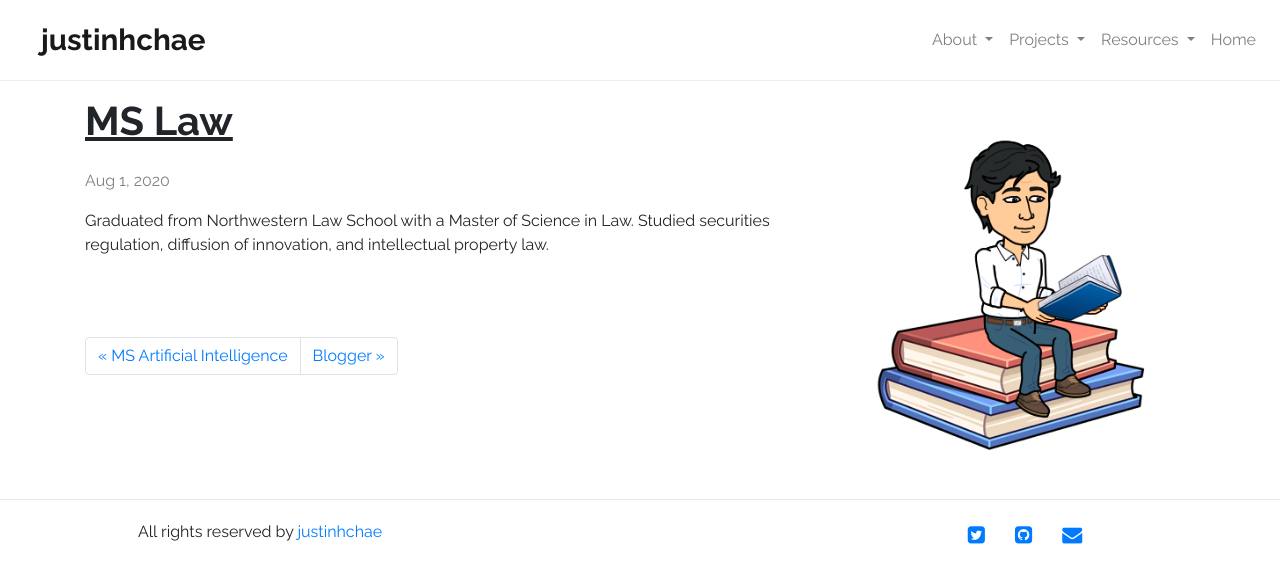
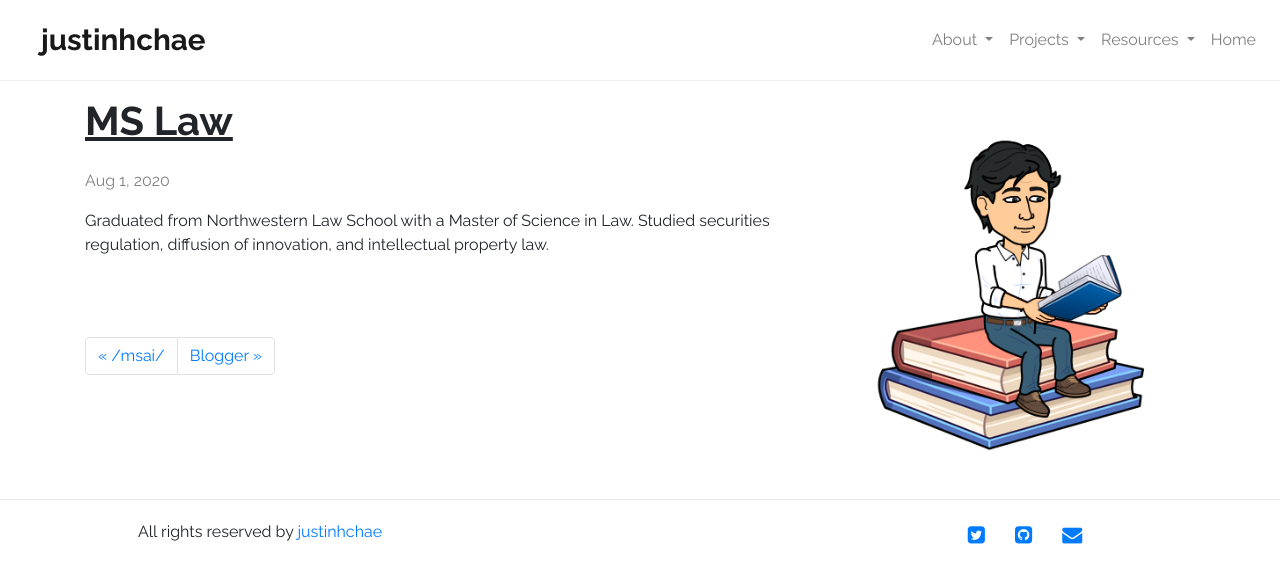
Before and after one commit to justinhchae/justinhchae.github.io, a Jekyll site: the page built from _posts/2019-08-01-msl.markdown, in a window 1280 px wide. Shown: the top 583 px of the page. Built offline with Jekyll 4.4.1, drawn with Linux system fonts in a browser that asks for light colours.

Commit message:
Update post.html

```diff
--- a/_layouts/post.html
+++ b/_layouts/post.html
@@ -29,13 +29,13 @@
           {% if page.next.url %}
           <li class="page-item">
 <!--            <a class="page-link" href="#" tabindex="-1">&laquo; {{page.next.title}}</a>-->
-            <a class="page-link" href={{"/" | relative_url}}>&laquo; {{page.next.title}} </a>
+            <a class="page-link" href={{"" | relative_url}}>&laquo; {{page.next.url}} </a>
           </li>
           {% endif %} {% if page.previous.url %}
           <li class="page-item">
 <!--            <a class="nav-link" href={{"/" | relative_url}}>Home <span class="sr-only">(current)</span></a>-->
-<!--            <a class="page-link" href="#">{{page.previous.title}} &raquo;</a>-->
-            <a class="page-link" href={{"/" | relative_url}}>{{page.previous.title}} &raquo;</a>
+            <a class="page-link" href="#">{{page.previous.title}} &raquo;</a>
+<!--            <a class="page-link" href={{"/" | relative_url}}>{{page.previous.title}} &raquo;</a>-->
           </li>
           {% endif %}
         </ul>
```
